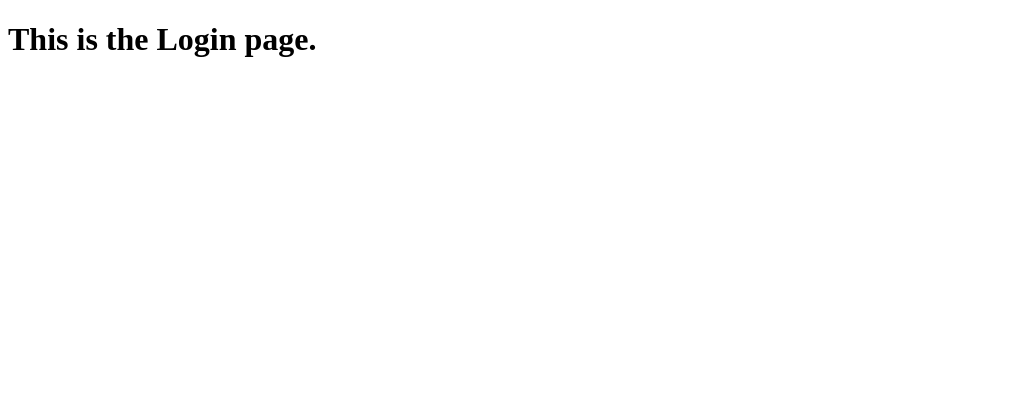
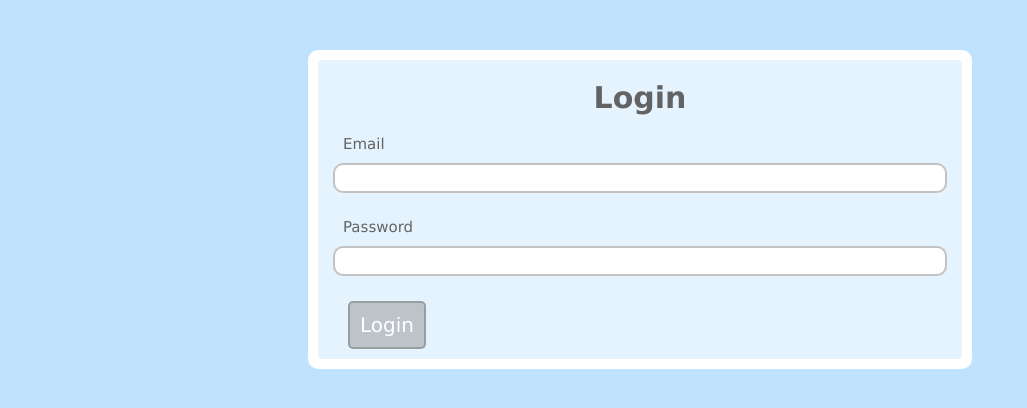
Before and after one commit to sirinnear/Todo-App-Project, a Vue app: page /#/login in a window 1280 px wide. Shown: the top 408 px of the page, without its empty margins (0-1027 px from the left). Built offline with nearby package versions, Linux system fonts and the light colour scheme.

Commit message:
Added text fields and login button to Login page

```diff
--- /dev/null
+++ b/src/assets/style.css
@@ -0,0 +1,20 @@
+body {
+    background-color: rgb(191, 227, 255);
+    color: #636363;
+}
+
+.outer-container {
+    margin: 50px 300px;
+    background-color: white;
+    border: white solid 9px;
+    border-radius: 10px;
+}
+
+.inner-container {
+    background-color: rgba(191, 227, 255, 0.41);
+    border: white solid 1px;
+    border-radius: 5px;
+    font-family: Verdana;
+    font-size: 15px;
+    border-radius-inner: 3px;
+}
--- a/src/components/Login.vue
+++ b/src/components/Login.vue
@@ -1,5 +1,20 @@
 <template>
-    <h1>This is the Login page.</h1>
+    <div class="outer-container">
+        <div class="inner-container">
+            <h1>Login</h1>
+            <div class="input-container">
+                <label>Email</label>
+                <br/>
+                <input type="text">
+            </div>
+            <div class="input-container">
+                <label>Password</label>
+                <br/>
+                <input type="password">
+            </div>
+            <button class="button">Login</button>
+        </div>
+    </div>
 </template>
 
 <script>
@@ -9,5 +24,39 @@
 </script>
 
 <style scoped>
+    h1 {
+        text-align: center;
+    }
 
+    .input-container {
+        margin: 15px;
+    }
+
+    .input-container input {
+        box-sizing: border-box;
+        width: 100%;
+        height: 30px;
+        border-radius: 10px;
+        border: rgba(99, 99, 99, 0.39) solid 2px;
+        font-family: inherit;
+        color: inherit;
+        outline: none;
+    }
+
+    .input-container input, label {
+        padding: 10px;
+        margin: 10px 0px;
+        font-size: 15px;
+    }
+
+    button {
+        padding: 10px;
+        margin: 0px 15px 10px 30px;
+        font-size: 20px;
+        font-family: inherit;
+        color: white;
+        background-color: rgba(149, 149, 149, 0.51);
+        border: rgba(99, 99, 99, 0.39) solid 2px;
+        border-radius: 5px;
+    }
 </style>
--- a/src/main.js
+++ b/src/main.js
@@ -1,6 +1,8 @@
 import Vue from 'vue';
 import App from './App.vue';
 import router from '@/router';
+
+import '@/assets/style.css';
 
 Vue.config.productionTip = false;
 
```
